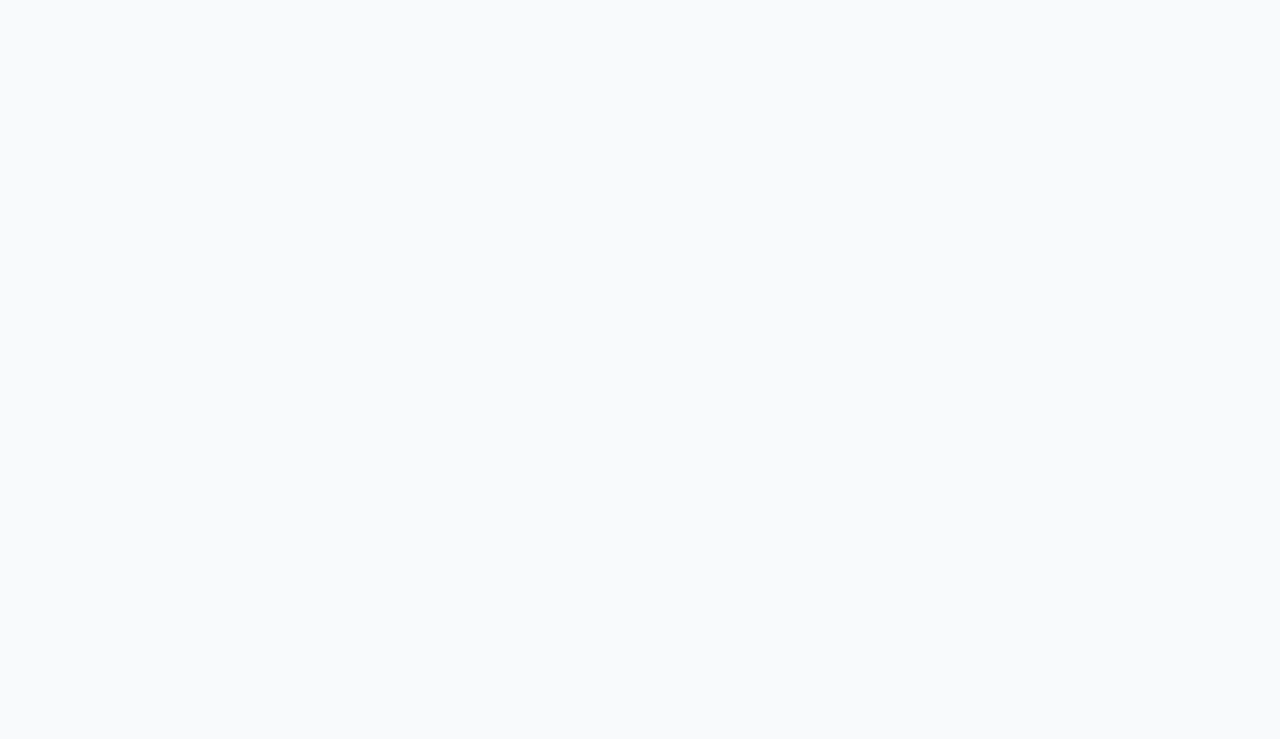
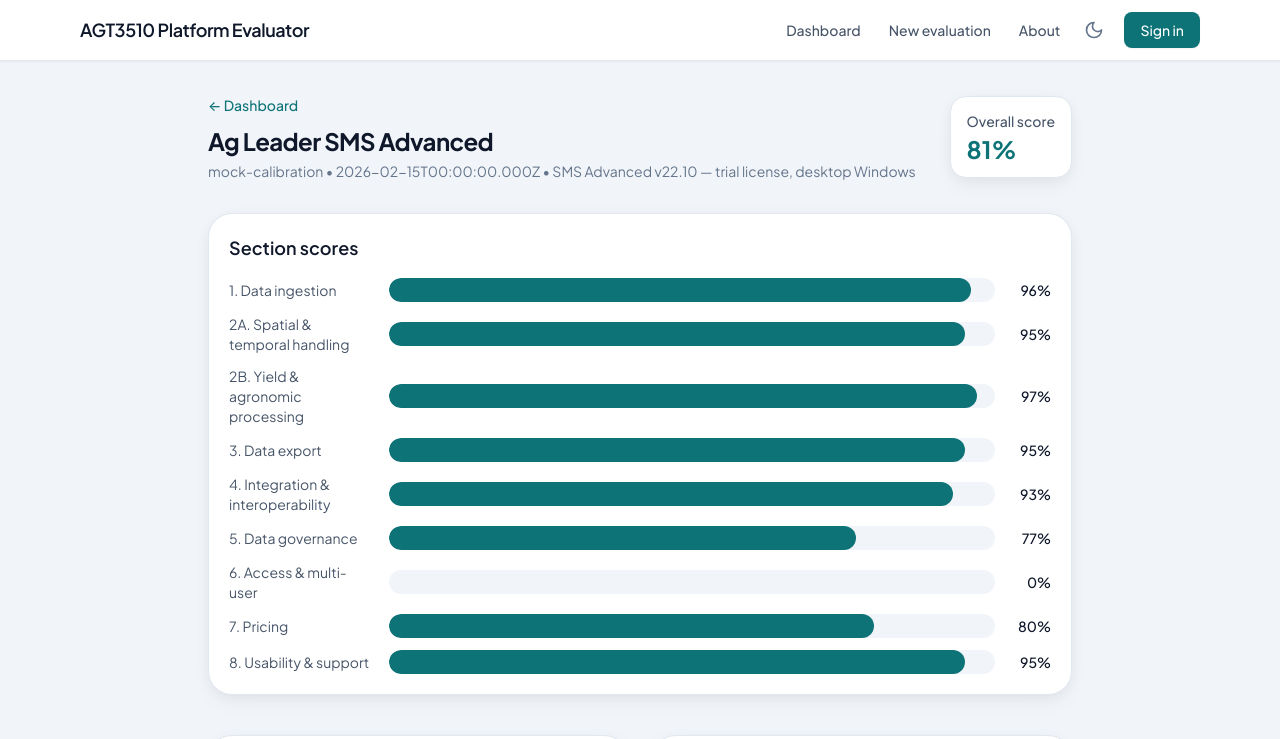
Before and after one commit to felippehsk/open-agtech-evaluator, a React (Vite) app: page /#/evaluation/ag-leader-sms-advanced/mock-calibration in a window 1280 px wide. Before the commit this address had no page. Shown: the top 739 px of the page. Built offline with nearby package versions, Linux system fonts and the light colour scheme; the HTML template or start-up script is replaced by a standard one.

Commit message:
Refactor FieldWithEvidence component, enhance EvaluationDetailPage routing, and update AboutPage with disclaimers. Added new sections to ScoreRadar and SectionScoreBarChart components for improved dashboard functionality.

```diff
--- a/src/App.tsx
+++ b/src/App.tsx
@@ -1,4 +1,4 @@
-import { useState } from 'react'
+import { useState, lazy, Suspense } from 'react'
 import { HashRouter, Routes, Route, Outlet } from 'react-router-dom'
 import { FormStateProvider, useFormState } from '@/context/FormStateContext'
 import { ThemeProvider } from '@/context/ThemeContext'
@@ -7,10 +7,11 @@
 import { PATModal } from '@/components/PATModal'
 import { getStoredUsername } from '@/components/PATModal'
 import { DashboardPage } from '@/pages/DashboardPage'
-import { FormPage } from '@/pages/FormPage'
 import { AboutPage } from '@/pages/AboutPage'
 import { ProtocolPage } from '@/pages/ProtocolPage'
 import { EvaluationDetailPage } from '@/pages/EvaluationDetailPage'
+
+const FormPage = lazy(() => import('@/pages/FormPage').then((m) => ({ default: m.FormPage })))
 
 function Layout() {
   const [signedInUser, setSignedInUser] = useState<string | null>(() => getStoredUsername())
@@ -52,9 +53,9 @@
         <Routes>
           <Route path="/" element={<Layout />}>
             <Route index element={<DashboardPage />} />
-            <Route path="form" element={<FormPage />} />
+            <Route path="form" element={<Suspense fallback={<div className="flex min-h-[40vh] items-center justify-center text-slate-500">Loading form…</div>}><FormPage /></Suspense>} />
             <Route path="protocol" element={<ProtocolPage />} />
-            <Route path="evaluation/:index" element={<EvaluationDetailPage />} />
+            <Route path="evaluation/:platformSlug/:evaluatorId" element={<EvaluationDetailPage />} />
             <Route path="about" element={<AboutPage />} />
           </Route>
         </Routes>
--- a/src/components/dashboard/ScoreRadar.tsx
+++ b/src/components/dashboard/ScoreRadar.tsx
@@ -17,10 +17,13 @@
   processing_2b: 'Yield',
   export: 'Export',
   integration: 'Integration',
+  governance: 'Governance',
+  access: 'Access',
+  pricing: 'Pricing',
   usability: 'Usability',
 }
 
-const SECTION_KEYS = ['ingestion', 'processing_2a', 'processing_2b', 'export', 'integration', 'usability'] as const
+const SECTION_KEYS = ['ingestion', 'processing_2a', 'processing_2b', 'export', 'integration', 'governance', 'access', 'pricing', 'usability'] as const
 
 function evaluationToRadarPoints(e: Evaluation): { section: string; score: number; fullMark: number }[] {
   return SECTION_KEYS.map((key) => {
--- a/src/components/dashboard/SectionScoreBarChart.tsx
+++ b/src/components/dashboard/SectionScoreBarChart.tsx
@@ -2,13 +2,16 @@
 import { calculateSectionScore } from '@/lib/scoring'
 import type { Evaluation } from '@/lib/schema'
 
-const SECTION_KEYS = ['ingestion', 'processing_2a', 'processing_2b', 'export', 'integration', 'usability'] as const
+const SECTION_KEYS = ['ingestion', 'processing_2a', 'processing_2b', 'export', 'integration', 'governance', 'access', 'pricing', 'usability'] as const
 const SECTION_LABELS: Record<string, string> = {
   ingestion: 'Ingestion',
   processing_2a: 'Spatial',
   processing_2b: 'Yield',
   export: 'Export',
   integration: 'Integration',
+  governance: 'Governance',
+  access: 'Access',
+  pricing: 'Pricing',
   usability: 'Usability',
 }
 
--- a/src/components/shared/FieldWithEvidence.tsx
+++ b/src/components/shared/FieldWithEvidence.tsx
@@ -2,9 +2,6 @@
 import type { FieldConfig } from '@/lib/fieldConfig'
 import { EvidenceTagSelect } from './EvidenceTagSelect'
 import { cn } from '@/lib/utils'
-
-export type { FieldConfig } from '@/lib/fieldConfig'
-export type { FieldType } from '@/lib/fieldConfig'
 
 interface FieldWithEvidenceProps {
   config: FieldConfig
@@ -28,11 +25,6 @@
     onChange({ ...value, notes: notes || undefined })
   }
 
-  const showOtherSpecify =
-    (type === 'single_select' && strVal === OTHER_SPECIFY) ||
-    (type === 'multi_select' && arrVal.includes(OTHER_SPECIFY))
-  const otherNotes = value.notes ?? ''
-
   function updateTag(tag: EvidenceTag) {
     onChange({ ...value, evidence_tag: tag })
   }
@@ -44,6 +36,10 @@
   const val = value.value
   const strVal = typeof val === 'string' ? val : Array.isArray(val) ? '' : val != null ? String(val) : ''
   const arrVal = Array.isArray(val) ? val : []
+  const showOtherSpecify =
+    (type === 'single_select' && strVal === OTHER_SPECIFY) ||
+    (type === 'multi_select' && arrVal.includes(OTHER_SPECIFY))
+  const otherNotes = value.notes ?? ''
 
   return (
     <div className="space-y-1.5 rounded border border-slate-100 dark:border-slate-700/50 bg-slate-50/50 dark:bg-slate-800/30 p-3">
--- a/src/pages/AboutPage.tsx
+++ b/src/pages/AboutPage.tsx
@@ -2,14 +2,26 @@
   return (
     <div className="mx-auto max-w-3xl px-4 py-10">
       <h1 className="text-2xl font-bold tracking-tight text-slate-900 dark:text-slate-100">About</h1>
-      <div className="mt-6 rounded-2xl border border-slate-200 bg-white p-6 shadow-soft dark:border-slate-600 dark:bg-slate-800/80 dark:shadow-soft-dark">
+      <div className="mt-6 space-y-6 rounded-2xl border border-slate-200 bg-white p-6 shadow-soft dark:border-slate-600 dark:bg-slate-800/80 dark:shadow-soft-dark">
         <p className="text-slate-600 dark:text-slate-300">
           This platform supports Olds College (Alberta, Canada) course AGT3510. Students evaluate
           off-the-shelf precision agriculture software. Data is stored in GitHub; the dashboard
-          visualizes and compares platforms. Evaluations are educational and not an endorsement.
+          visualizes and compares platforms.
         </p>
-        <p className="mt-4 text-sm text-slate-500 dark:text-slate-400">
-          © Olds College of Agriculture & Technology. Code: MIT. Data: CC BY-NC-SA 4.0.
+
+        <section>
+          <h2 className="text-lg font-semibold text-slate-900 dark:text-slate-100">Disclaimer</h2>
+          <ul className="mt-2 list-inside list-disc space-y-1 text-sm text-slate-600 dark:text-slate-300">
+            <li><strong>Student work.</strong> Evaluations are completed by students, often with AI-assisted drafting. They are not professional audits or vendor-endorsed assessments.</li>
+            <li><strong>Not endorsement or criticism.</strong> Inclusion or scoring of a platform does not constitute endorsement, criticism, or recommendation by Olds College or contributors. Verify any claims before making decisions.</li>
+            <li><strong>Verify before acting.</strong> Information may be incomplete, outdated, or incorrect. Always confirm with official documentation or the vendor before relying on it.</li>
+            <li><strong>Accuracy not guaranteed.</strong> No warranty is made as to the accuracy or completeness of the data. Use at your own risk.</li>
+            <li><strong>No affiliation.</strong> Olds College and the contributors have no affiliation with the software vendors mentioned unless otherwise stated. Product names may be trademarks of their respective owners.</li>
+          </ul>
+        </section>
+
+        <p className="text-sm text-slate-500 dark:text-slate-400">
+          © Olds College of Agriculture & Technology. Code: MIT. Evaluation data: CC BY-NC-SA 4.0.
         </p>
       </div>
     </div>
--- a/src/pages/EvaluationDetailPage.tsx
+++ b/src/pages/EvaluationDetailPage.tsx
@@ -7,6 +7,10 @@
 import { calculateSectionScore } from '@/lib/scoring'
 
 const BASE = import.meta.env.BASE_URL || '/'
+
+function evaluatorToSlug(evaluator: string): string {
+  return evaluator.replace(/[^a-zA-Z0-9_-]/g, '-')
+}
 
 function formatFieldValue(fr: FieldResponse | undefined): string {
   if (!fr) return '—'
@@ -29,7 +33,7 @@
 }
 
 export function EvaluationDetailPage() {
-  const { index } = useParams<{ index: string }>()
+  const { platformSlug, evaluatorId } = useParams<{ platformSlug: string; evaluatorId: string }>()
   const [evaluations, setEvaluations] = useState<Evaluation[]>([])
   const [loading, setLoading] = useState(true)
 
@@ -41,8 +45,12 @@
       .finally(() => setLoading(false))
   }, [])
 
-  const i = index != null ? parseInt(index, 10) : NaN
-  const evaluation = !Number.isNaN(i) && i >= 0 && i < evaluations.length ? evaluations[i] : null
+  const evaluation =
+    platformSlug != null && evaluatorId != null
+      ? evaluations.find(
+          (e) => e.meta.platform_slug === platformSlug && evaluatorToSlug(e.meta.evaluator) === evaluatorId
+        ) ?? null
+      : null
 
   if (loading) {
     return (
@@ -62,7 +70,7 @@
   }
 
   const { meta, identity, sections = {}, assessment, evidence_log } = evaluation
-  const scoreSections = ['ingestion', 'processing_2a', 'processing_2b', 'export', 'integration', 'usability'] as const
+  const scoreSections = ['ingestion', 'processing_2a', 'processing_2b', 'export', 'integration', 'governance', 'access', 'pricing', 'usability'] as const
   const sectionScores = scoreSections.map((key) => {
     const sec = sections[key]
     const s = sec ? calculateSectionScore(sec) : { evidence_weighted_score: 0 }
```
